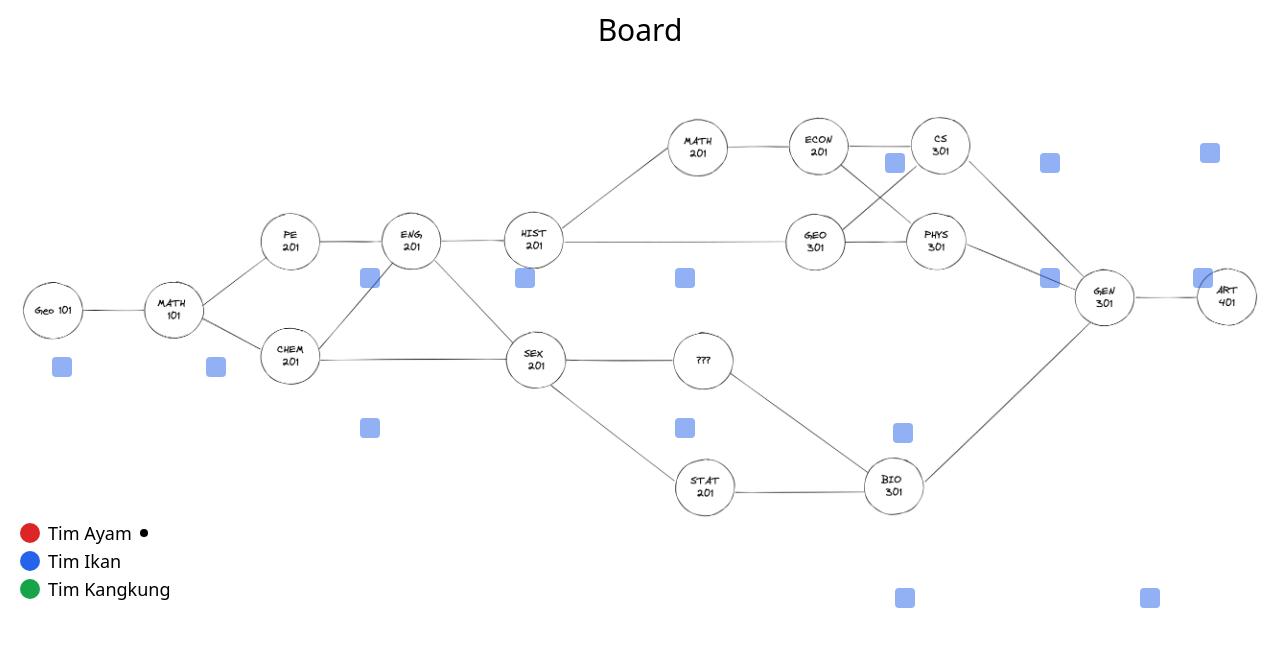
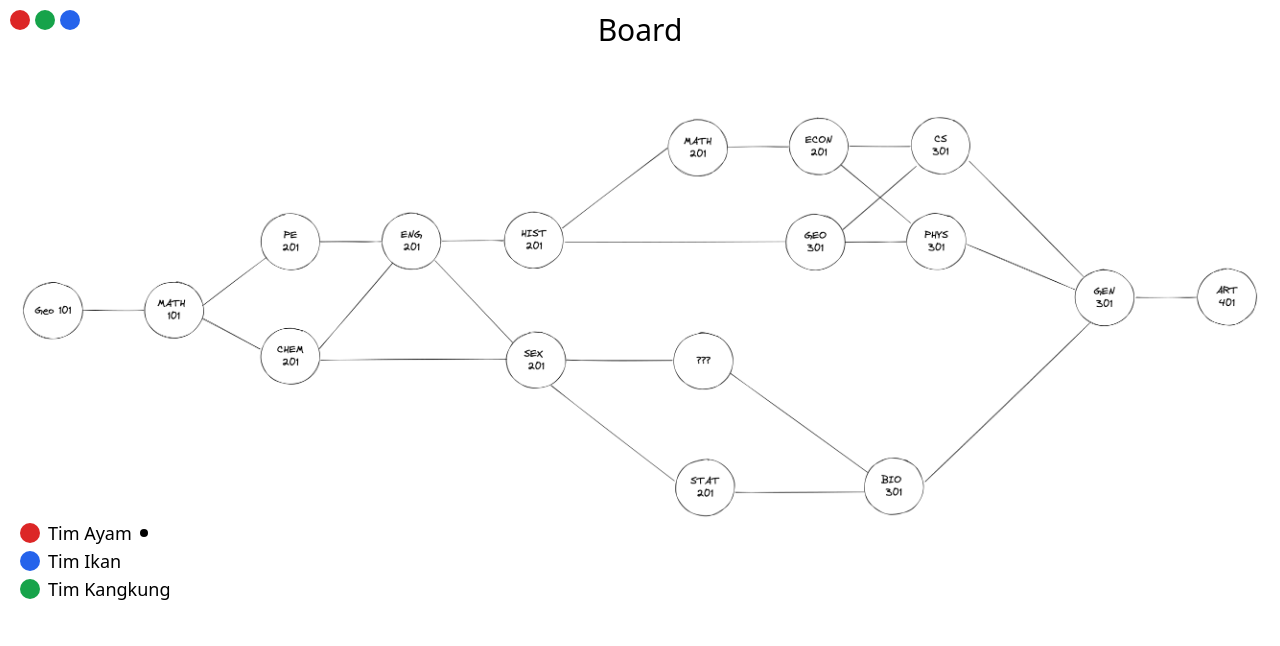
Before and after one commit to ShawnCone/quiz-solstice, a Next.js app: page / in a window 1280 px wide. Shown: the top 646 px of the page. Built offline with nearby package versions, Linux system fonts and the light colour scheme.

Commit message:
MVP done

```diff
--- a/src/components/Board.tsx
+++ b/src/components/Board.tsx
@@ -3,6 +3,9 @@ import boardImage from "public/boardImage.png";
 import { useRef, useState } from "react";
 import { z } from "zod";
 import { questionBank, questionSchema } from "~/questions";
+import DraggableDiv from "./DraggableDiv";
+
+const teamEnumSchema = z.enum(["RED", "BLUE", "GREEN"]);
 
 export default function Board() {
   const [questionInfo, setQuestionInfo] = useState<null | z.infer<
@@ -10,6 +13,8 @@ export default function Board() {
   >>(null);
 
   const usedQuestionIdRef = useRef<Set<number>>(new Set());
+  const [currentTeam, setCurrentTeam] =
+    useState<z.infer<typeof teamEnumSchema>>("RED");
 
   // Get question info with side effects
   function getQuestionInfo(title: string) {
@@ -25,7 +30,12 @@ export default function Board() {
     const parsedCheck = questionSchema.safeParse(chosenQuestionInfo);
     if (!parsedCheck.success) {
       // Indicate in question modal
-      console.log("Pertanyaan habis, mohon pilih pertanyaan lain");
+      setQuestionInfo({
+        id: -1,
+        title: title,
+        answer: "Pertanyaan habis, pilih yang lain brooo",
+        question: "Yah nyangkut deh",
+      });
       return;
     }
 
@@ -51,125 +61,166 @@ export default function Board() {
         <div className="text-3xl">Board</div>
         <div className="relative mt-10">
           <button
-            className="relative left-8 top-[269px] h-5 w-5 rounded bg-blue-600 opacity-50"
+            className="relative left-8 top-[269px] h-5 w-5 rounded"
             onClick={() => {
               getQuestionInfo("GEO 101");
             }}
           />
           <button
-            className="relative left-[166px] top-[269px] h-5 w-5 rounded bg-blue-600 opacity-50"
+            className="relative left-[166px] top-[269px] h-5 w-5 rounded"
             onClick={() => {
               getQuestionInfo("MATH 101");
             }}
           />
 
           <button
-            className="relative left-[300px] top-[180px] h-5 w-5 rounded bg-blue-600 opacity-50"
+            className="relative left-[300px] top-[180px] h-5 w-5 rounded"
             onClick={() => {
               getQuestionInfo("PE 201");
             }}
           />
           <button
-            className="relative left-[280px] top-[330px] h-5 w-5 rounded bg-blue-600 opacity-50"
+            className="relative left-[280px] top-[330px] h-5 w-5 rounded"
             onClick={() => {
               getQuestionInfo("CHEM 201");
             }}
           />
           <button
-            className="relative left-[575px] top-[330px] h-5 w-5 rounded bg-blue-600 opacity-50"
+            className="relative left-[575px] top-[330px] h-5 w-5 rounded"
             onClick={() => {
               getQuestionInfo("SEX 201");
             }}
           />
           <button
-            className="relative left-[773px] top-[335px] h-5 w-5 rounded bg-blue-600 opacity-50"
+            className="relative left-[773px] top-[335px] h-5 w-5 rounded"
             onClick={() => {
               getQuestionInfo("???");
             }}
           />
           <button
-            className="relative left-[755px] top-[500px] h-5 w-5 rounded bg-blue-600 opacity-50"
+            className="relative left-[755px] top-[500px] h-5 w-5 rounded"
             onClick={() => {
               getQuestionInfo("STAT 201");
             }}
           />
           <button
-            className="relative left-[980px] top-[500px] h-5 w-5 rounded bg-blue-600 opacity-50"
+            className="relative left-[980px] top-[500px] h-5 w-5 rounded"
             onClick={() => {
               getQuestionInfo("BIO 301");
             }}
           />
           <button
-            className="relative left-[1230px] top-[251px] h-5 w-5 rounded bg-blue-600 opacity-50"
+            className="relative left-[1230px] top-[251px] h-5 w-5 rounded"
             onClick={() => {
               getQuestionInfo("GEN 301");
             }}
           />
           <button
-            className="relative left-[1370px] top-[251px] h-5 w-5 rounded bg-blue-600 opacity-50"
+            className="relative left-[1370px] top-[251px] h-5 w-5 rounded"
             onClick={() => {
               getQuestionInfo("ART 401");
             }}
           />
           <button
-            className="relative left-[295px] top-[180px] h-5 w-5 rounded bg-blue-600 opacity-50"
+            className="relative left-[295px] top-[180px] h-5 w-5 rounded"
             onClick={() => {
               getQuestionInfo("ENG 201");
             }}
           />
 
           <button
-            className="relative left-[435px] top-[180px] h-5 w-5 rounded bg-blue-600 opacity-50"
+            className="relative left-[435px] top-[180px] h-5 w-5 rounded"
             onClick={() => {
               getQuestionInfo("HIST 201");
             }}
           />
           <button
-            className="relative left-[625px] top-[65px] h-5 w-5 rounded bg-blue-600 opacity-50"
+            className="relative left-[625px] top-[65px] h-5 w-5 rounded"
             onClick={() => {
               getQuestionInfo("HIST 201");
             }}
           />
           <button
-            className="relative left-[760px] top-[65px] h-5 w-5 rounded bg-blue-600 opacity-50"
+            className="relative left-[760px] top-[65px] h-5 w-5 rounded"
             onClick={() => {
               getQuestionInfo("ECON 201");
             }}
           />
           <button
-            className="relative left-[740px] top-[180px] h-5 w-5 rounded bg-blue-600 opacity-50"
+            className="relative left-[740px] top-[180px] h-5 w-5 rounded"
             onClick={() => {
               getQuestionInfo("GEO 301");
             }}
           />
           <button
-            className="relative left-[873px] top-[180px] h-5 w-5 rounded bg-blue-600 opacity-50"
+            className="relative left-[873px] top-[180px] h-5 w-5 rounded"
             onClick={() => {
               getQuestionInfo("PHYS 301");
             }}
           />
           <button
-            className="relative left-[860px] top-[55px] h-5 w-5 rounded bg-blue-600 opacity-50"
+            className="relative left-[860px] top-[55px] h-5 w-5 rounded"
             onClick={() => {
               getQuestionInfo("CS 301");
             }}
           />
 
-          <Image src={boardImage} height={900} width={1600} alt="board image" />
+          <Image
+            src={boardImage}
+            height={900}
+            width={1600}
+            alt="board image"
+            className="pointer-events-none select-none"
+            draggable={false}
+          />
         </div>
-        <div className="flex w-full items-center justify-start gap-2">
-          <div className="h-5 w-5 rounded-full bg-red-600" />
-          <p className="text-lg">Tim Ayam</p>
-          <div className="h-2 w-2 rounded-full bg-black"></div>
+        <div className=" flex w-full select-none flex-col">
+          <div
+            className="flex w-full cursor-pointer items-center justify-start gap-2"
+            onClick={() => {
+              setCurrentTeam("RED");
+            }}
+          >
+            <button
+              className="h-5 w-5 cursor-pointer rounded-full bg-red-600"
+              onClick={() => {
+                setCurrentTeam("BLUE");
+              }}
+            />
+            <p className="text-lg">Tim Ayam</p>
+            {currentTeam === "RED" && (
+              <div className="h-2 w-2 rounded-full bg-black" />
+            )}
+          </div>
+          <div className="flex w-full items-center justify-start gap-2">
+            <button
+              className="h-5 w-5 cursor-pointer rounded-full bg-blue-600"
+              onClick={() => {
+                setCurrentTeam("BLUE");
+              }}
+            />
+            <p className="text-lg">Tim Ikan</p>
+            {currentTeam === "BLUE" && (
+              <div className="h-2 w-2 rounded-full bg-black" />
+            )}
+          </div>
+          <div className="flex w-full items-center justify-start gap-2">
+            <button
+              className="h-5 w-5 cursor-pointer rounded-full bg-green-600"
+              onClick={() => {
+                setCurrentTeam("GREEN");
+              }}
+            />
+
+            <p className="text-lg">Tim Kangkung</p>
+            {currentTeam === "GREEN" && (
+              <div className="h-2 w-2 rounded-full bg-black" />
+            )}
+          </div>
         </div>
-        <div className="flex w-full items-center justify-start gap-2">
-          <div className="h-5 w-5 rounded-full bg-blue-600" />
-          <p className="text-lg">Tim Ikan</p>
-        </div>
-        <div className="flex w-full items-center justify-start gap-2">
-          <div className="h-5 w-5 rounded-full bg-green-600" />
-          <p className="text-lg">Tim Kangkung</p>
-        </div>
+        <DraggableDiv color="RED" disabled={currentTeam !== "RED"} />
+        <DraggableDiv color="BLUE" disabled={currentTeam !== "BLUE"} />
+        <DraggableDiv color="GREEN" disabled={currentTeam !== "GREEN"} />
       </div>
     </>
   );
@@ -189,6 +240,7 @@ function QuestionModal({
   onClose: () => void;
 }) {
   const [showAnswer, setShowAnswer] = useState(false);
+
   return (
     <section className="absolute z-10 flex min-h-screen w-screen flex-col items-center gap-3 bg-blue-50 pt-3">
       <button
--- /dev/null
+++ b/src/components/DraggableDiv.tsx
@@ -0,0 +1,71 @@
+import { useState, useEffect } from "react";
+
+const colorToStyle = {
+  RED: "bg-red-600",
+  GREEN: "bg-green-600",
+  BLUE: "bg-blue-600",
+};
+
+const colorToXPosition = {
+  RED: 10,
+  GREEN: 35,
+  BLUE: 60,
+} as const;
+
+const DraggableDiv = ({
+  color,
+  disabled,
+}: {
+  disabled: boolean;
+  color: "RED" | "GREEN" | "BLUE";
+}) => {
+  const [startX, setStartX] = useState(0);
+  const [startY, setStartY] = useState(0);
+  const [isDragging, setIsDragging] = useState(false);
+  const [position, setPosition] = useState<{
+    x: number;
+    y: number;
+  }>({
+    x: colorToXPosition[color],
+    y: 10,
+  });
+
+  useEffect(() => {
+    if (disabled) return;
+    const handleMouseMove = (e: MouseEvent) => {
+      if (!isDragging) return;
+      const newX = e.clientX - startX;
+      const newY = e.clientY - startY;
+      setPosition({ x: newX, y: newY });
+    };
+    const handleMouseUp = () => {
+      setIsDragging(false);
+    };
+    document.addEventListener("mousemove", handleMouseMove);
+    document.addEventListener("mouseup", handleMouseUp);
+    return () => {
+      document.removeEventListener("mousemove", handleMouseMove);
+      document.removeEventListener("mouseup", handleMouseUp);
+    };
+  }, [isDragging, startX, startY]);
+
+  return (
+    <div
+      className={`h-5 w-5 ${disabled ? "" : "cursor-pointer"} rounded-full ${
+        colorToStyle[color]
+      }`}
+      style={{
+        position: "absolute",
+        left: position.x,
+        top: position.y,
+      }}
+      onMouseDown={(e) => {
+        setIsDragging(true);
+        setStartX(e.clientX - position.x);
+        setStartY(e.clientY - position.y);
+      }}
+    />
+  );
+};
+
+export default DraggableDiv;
```
